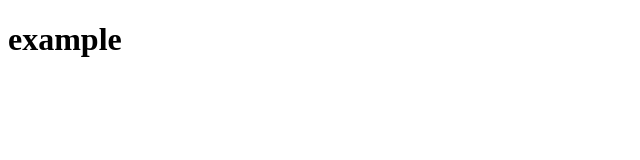
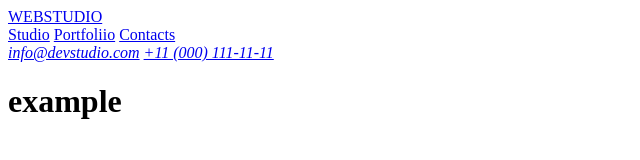
Before and after one commit to Yelizaveta-S/goit-markup-hw-01, a plain HTML site: page index.html in a window 1280 px wide. Shown: the whole page, without its empty margins (0-640 px from the left). Drawn offline with Linux system fonts and the light colour scheme.

Commit message:
add header

```diff
--- a/index.html
+++ b/index.html
@@ -6,6 +6,18 @@
     <title>Document</title>
 </head>
 <body>
+    <header>
+        <a href="/">WEBSTUDIO</a>
+        <nav>
+            <a href="#studio">Studio</a>
+            <a href="#portfolio">Portfoliio</a>
+            <a href="#contacts">Contacts</a>
+        </nav>
+        <address>
+            <a href="mailto: info@devstudio.com">info@devstudio.com</a>
+            <a href="tel:+110001111111">+11 (000) 111-11-11</a>
+        </address>
+    </header>
     <h1>example</h1>
 
 </body>
```
